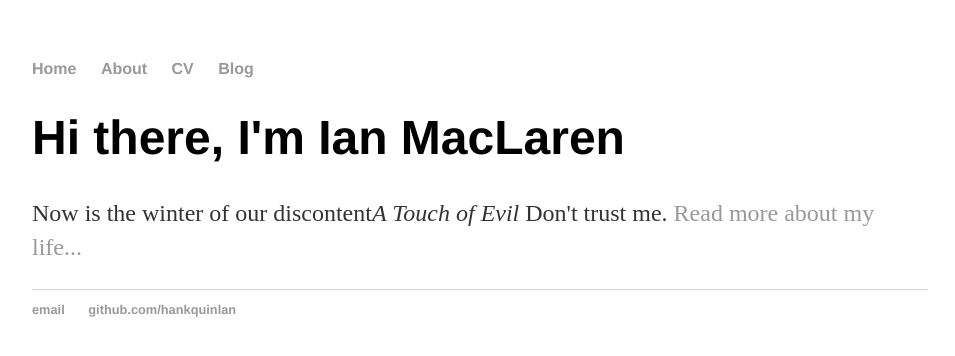
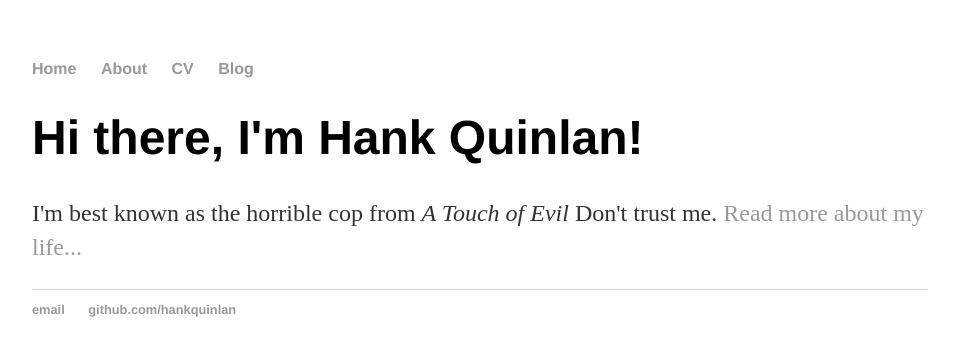
Before and after one commit to IMAC1138/ism1138.github.io, a Jekyll site: the page built from index.html, in a window 1280 px wide. Shown: the top 356 px of the page, without its empty margins (160-1115 px from the left). Built offline with Jekyll 4.4.1, drawn with Linux system fonts in a browser that asks for light colours.

Commit message:
Update index.html

```diff
--- a/index.html
+++ b/index.html
@@ -1,29 +1,8 @@
-<!DOCTYPE html>
-<html>
-	<head>
-		<title>Hank Quinlan, Horrible Cop</title>
-		<link rel="stylesheet" type="text/css" href="/css/main.css">
-	</head>
-	<body>
-		<nav>
-    		<ul>
-        		<li><a href="/">Home</a></li>
-	        	<li><a href="/about">About</a></li>
-        		<li><a href="/cv">CV</a></li>
-        		<li><a href="/blog">Blog</a></li>
-    		</ul>
-		</nav>
-		<div class="container">
-    		<div class="blurb">
-        		<h1>Hi there, I'm Ian MacLaren</h1>
-				<p>Now is the winter of our discontent<em>A Touch of Evil</em> Don't trust me. <a href="/about">Read more about my life...</a></p>
-    		</div><!-- /.blurb -->
-		</div><!-- /.container -->
-		<footer>
-    		<ul>
-        		<li><a href="mailto:hankquinlanhub@gmail.com">email</a></li>
-        		<li><a href="https://github.com/hankquinlan">github.com/hankquinlan</a></li>
-			</ul>
-		</footer>
-	</body>
-</html>
+---
+layout: default
+title: Hank Quinlan, Horrible Cop
+---
+<div class="blurb">
+	<h1>Hi there, I'm Hank Quinlan!</h1>
+	<p>I'm best known as the horrible cop from <em>A Touch of Evil</em> Don't trust me. <a href="/about">Read more about my life...</a></p>
+</div><!-- /.blurb -->
```
